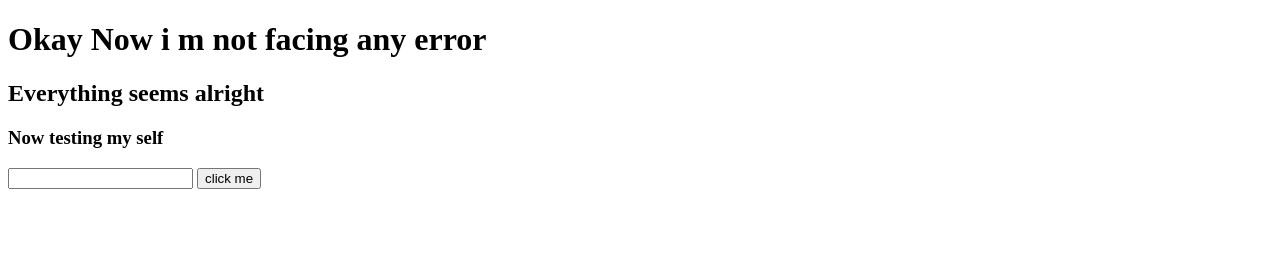
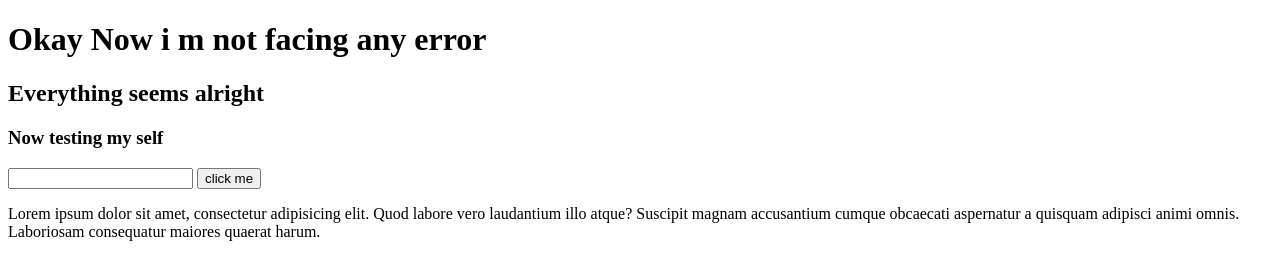
Before and after one commit to Altezza911/first-website, a plain HTML site: page index.html in a window 1280 px wide. Drawn offline with Linux system fonts and the light colour scheme.

Commit message:
Adding Extra

```diff
--- a/index.html
+++ b/index.html
@@ -12,5 +12,6 @@
     <h3>Now testing my self</h3>
     <input type="text">
     <button>click me</button>
+    <p>Lorem ipsum dolor sit amet, consectetur adipisicing elit. Quod labore vero laudantium illo atque? Suscipit magnam accusantium cumque obcaecati aspernatur a quisquam adipisci animi omnis. Laboriosam consequatur maiores quaerat harum.</p>
 </body>
 </html>
```
